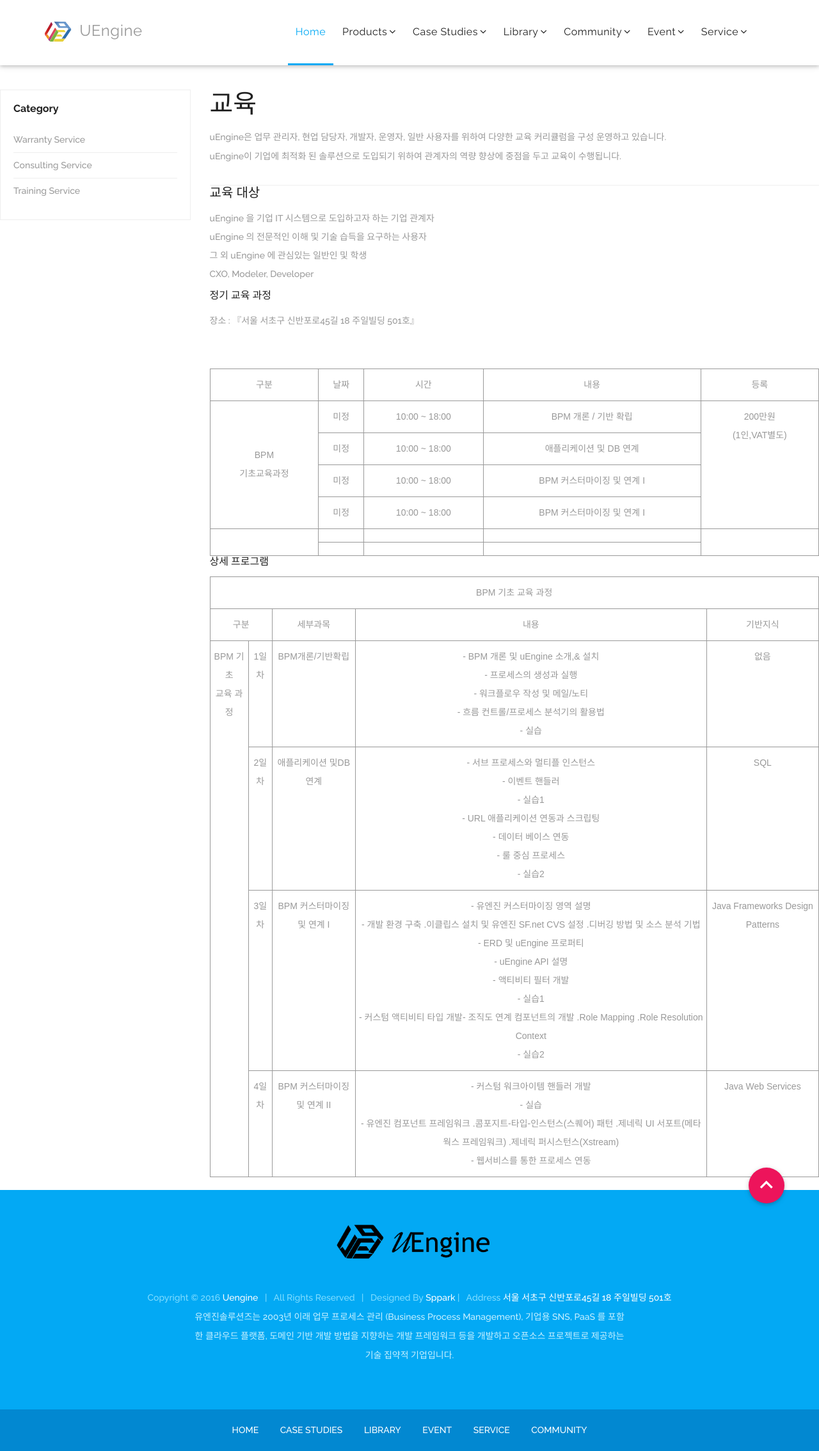
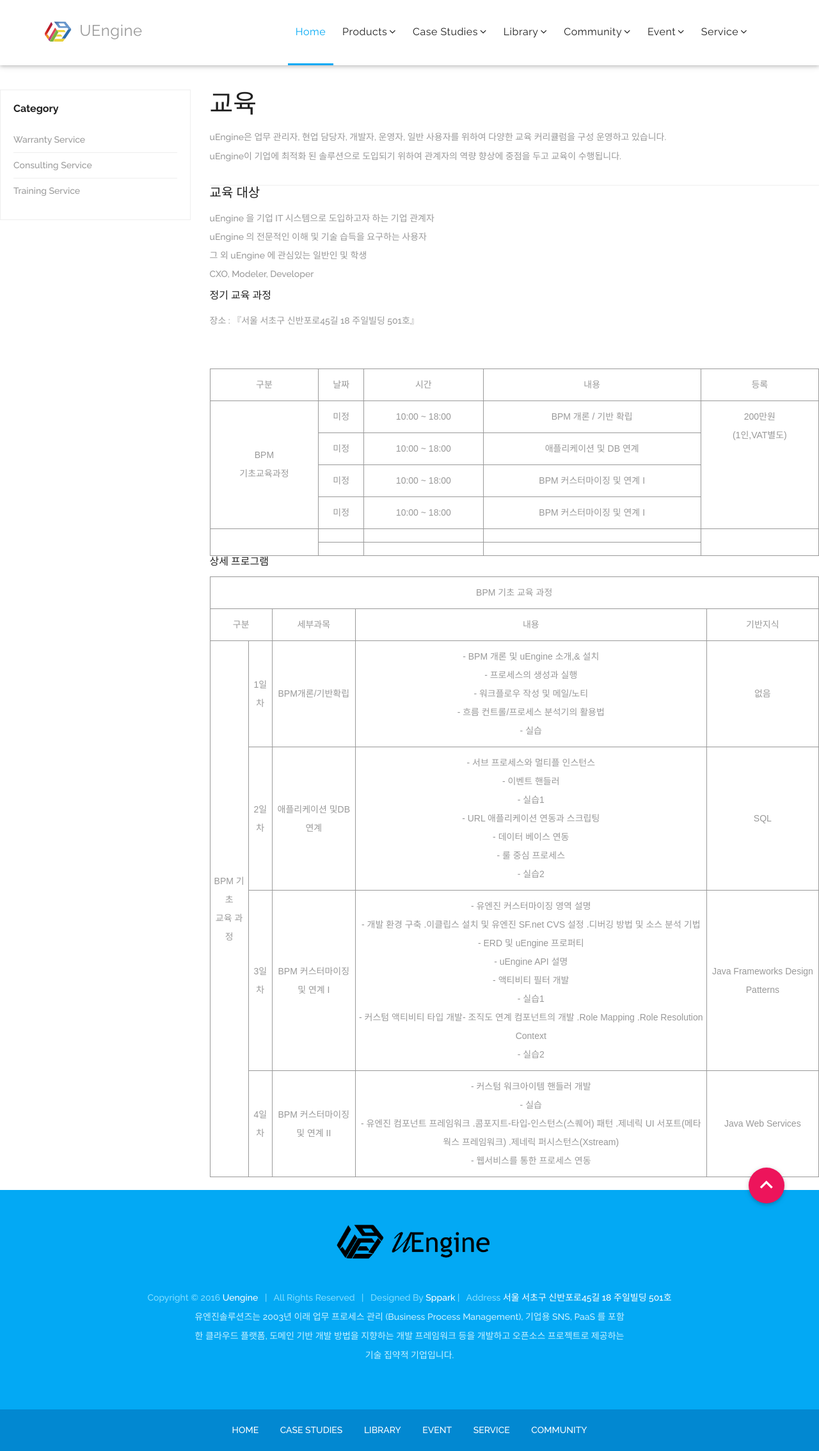
Before and after one commit to TheOpenCloudEngine/theopencloudengine.github.io, a Jekyll site: the page built from service/training.md, in a window 1280 px wide. Shown: the whole page at 64% size. Built offline with Jekyll 4.4.1, drawn with Linux system fonts in a browser that asks for light colours; our own code applies the rules of GitHub Pages for plain Markdown files.

Commit message:
Update training.md

```diff
--- a/service/training.md
+++ b/service/training.md
@@ -90,31 +90,31 @@
     <td class="tg-baqh" colspan="2">구분</td>
     <td class="tg-baqh">세부과목</td>
     <td class="tg-baqh">내용</td>
-    <td class="tg-baqh">기반지식</td>
+    <td class="tg-s6z2">기반지식</td>
   </tr>
   <tr>
-    <td class="tg-baqh" rowspan="4">BPM 기초<br>교육 과정</td>
-    <td class="tg-baqh">1일차</td>
-    <td class="tg-baqh">BPM개론/기반확립</td>
-    <td class="tg-baqh">- BPM 개론 및 uEngine 소개,&amp; 설치<br>- 프로세스의 생성과 실행 <br>- 워크플로우 작성 및 메일/노티<br>- 흐름 컨트롤/프로세스 분석기의 활용법<br>- 실습</td>
-    <td class="tg-baqh">없음</td>
+    <td class="tg-s6z2" rowspan="4">BPM 기초<br>교육 과정</td>
+    <td class="tg-s6z2">1일차</td>
+    <td class="tg-s6z2">BPM개론/기반확립</td>
+    <td class="tg-s6z2">- BPM 개론 및 uEngine 소개,&amp; 설치<br>- 프로세스의 생성과 실행 <br>- 워크플로우 작성 및 메일/노티<br>- 흐름 컨트롤/프로세스 분석기의 활용법<br>- 실습</td>
+    <td class="tg-s6z2">없음</td>
   </tr>
   <tr>
-    <td class="tg-baqh">2일차</td>
-    <td class="tg-baqh">애플리케이션 및DB 연계</td>
-    <td class="tg-baqh">- 서브 프로세스와 멀티플 인스턴스 <br>- 이벤트 핸들러 <br>- 실습1<br>- URL 애플리케이션 연동과 스크립팅 <br>- 데이터 베이스 연동 <br>- 룰 중심 프로세스<br>- 실습2</td>
-    <td class="tg-baqh">SQL</td>
+    <td class="tg-s6z2">2일차</td>
+    <td class="tg-s6z2">애플리케이션 및DB 연계</td>
+    <td class="tg-s6z2">- 서브 프로세스와 멀티플 인스턴스 <br>- 이벤트 핸들러 <br>- 실습1<br>- URL 애플리케이션 연동과 스크립팅 <br>- 데이터 베이스 연동 <br>- 룰 중심 프로세스<br>- 실습2</td>
+    <td class="tg-s6z2">SQL</td>
   </tr>
   <tr>
-    <td class="tg-baqh">3일차</td>
-    <td class="tg-baqh">BPM 커스터마이징 및 연계 I</td>
-    <td class="tg-baqh">- 유엔진 커스터마이징 영역 설명<br>- 개발 환경 구축 .이클립스 설치 및 유엔진 SF.net CVS 설정 .디버깅 방법 및 소스 분석 기법<br>- ERD 및 uEngine 프로퍼티<br>- uEngine API 설명<br>- 액티비티 필터 개발<br>- 실습1<br>- 커스텀 액티비티 타입 개발- 조직도 연계 컴포넌트의 개발 .Role Mapping .Role Resolution Context<br>- 실습2</td>
-    <td class="tg-baqh">Java Frameworks Design Patterns</td>
+    <td class="tg-s6z2">3일차</td>
+    <td class="tg-s6z2">BPM 커스터마이징 및 연계 I</td>
+    <td class="tg-s6z2">- 유엔진 커스터마이징 영역 설명<br>- 개발 환경 구축 .이클립스 설치 및 유엔진 SF.net CVS 설정 .디버깅 방법 및 소스 분석 기법<br>- ERD 및 uEngine 프로퍼티<br>- uEngine API 설명<br>- 액티비티 필터 개발<br>- 실습1<br>- 커스텀 액티비티 타입 개발- 조직도 연계 컴포넌트의 개발 .Role Mapping .Role Resolution Context<br>- 실습2</td>
+    <td class="tg-s6z2">Java Frameworks Design Patterns</td>
   </tr>
   <tr>
-    <td class="tg-baqh">4일차</td>
-    <td class="tg-baqh">BPM 커스터마이징 및 연계 II</td>
-    <td class="tg-baqh">- 커스텀 워크아이템 핸들러 개발 <br>- 실습<br>- 유엔진 컴포넌트 프레임워크 .콤포지트-타입-인스턴스(스퀘어) 패턴 .제네릭 UI 서포트(메타웍스 프레임워크) .제네릭 퍼시스턴스(Xstream) <br>- 웹서비스를 통한 프로세스 연동</td>
-    <td class="tg-baqh">Java Web Services</td>
+    <td class="tg-s6z2">4일차</td>
+    <td class="tg-s6z2">BPM 커스터마이징 및 연계 II</td>
+    <td class="tg-s6z2">- 커스텀 워크아이템 핸들러 개발 <br>- 실습<br>- 유엔진 컴포넌트 프레임워크 .콤포지트-타입-인스턴스(스퀘어) 패턴 .제네릭 UI 서포트(메타웍스 프레임워크) .제네릭 퍼시스턴스(Xstream) <br>- 웹서비스를 통한 프로세스 연동</td>
+    <td class="tg-s6z2">Java Web Services</td>
   </tr>
 </table>
```
